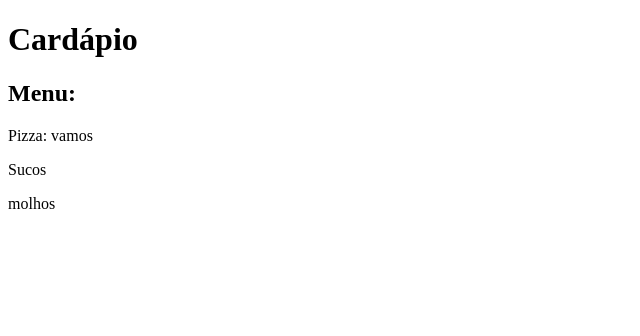
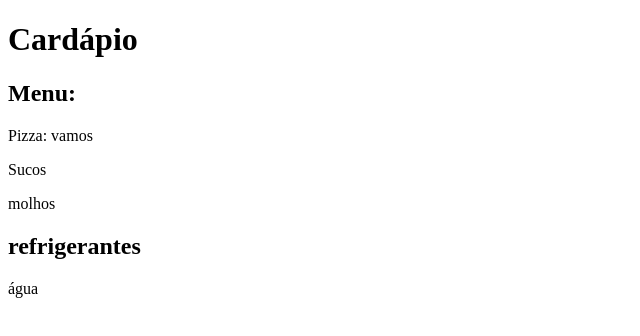
Before and after one commit to Claudiafersil/aula2, a plain HTML site: page index.html in a window 1280 px wide. Shown: the whole page, without its empty margins (0-640 px from the left). Drawn offline with Linux system fonts and the light colour scheme.

Commit message:
Update index.html
atualizado

```diff
--- a/index.html
+++ b/index.html
@@ -12,5 +12,7 @@
 <p>Pizza: vamos
 </p>Sucos
 <p>molhos</p>
+<h2>refrigerantes
+</h2>água
 </body>
 </html>
```
